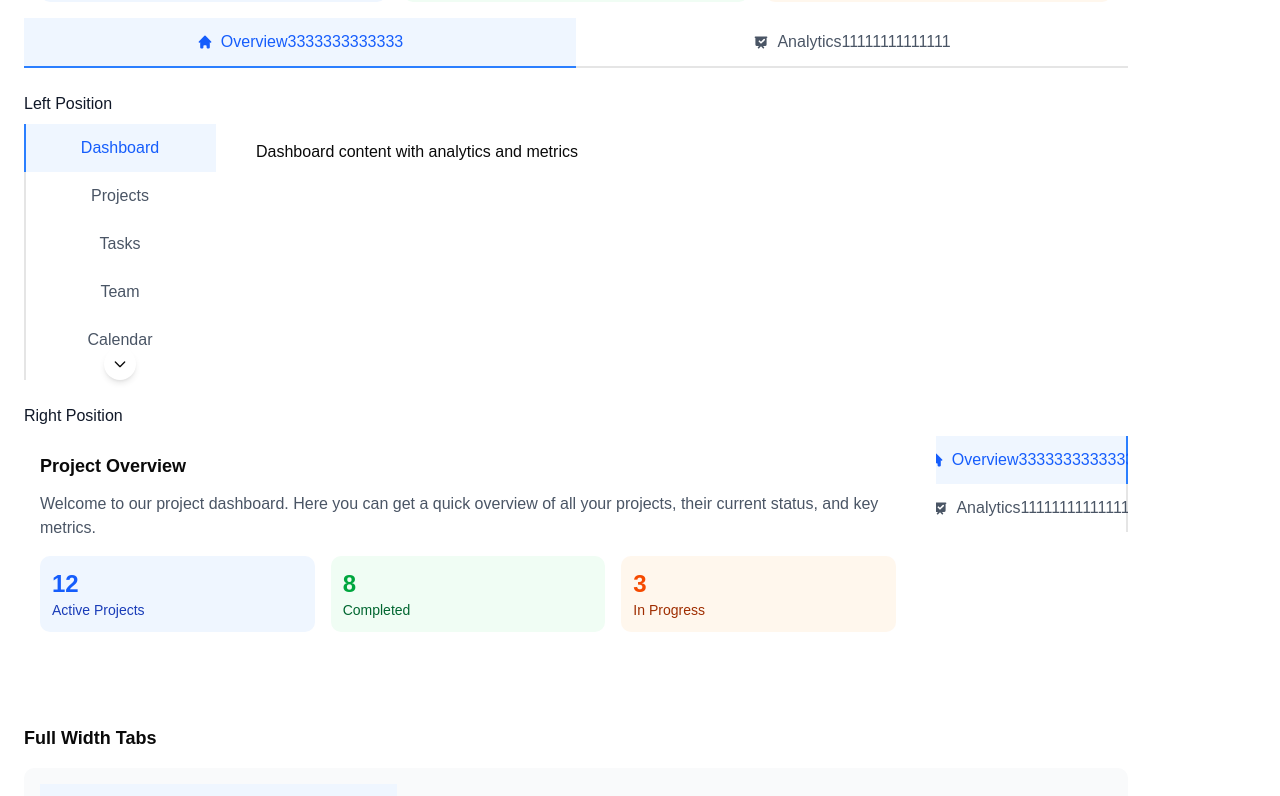
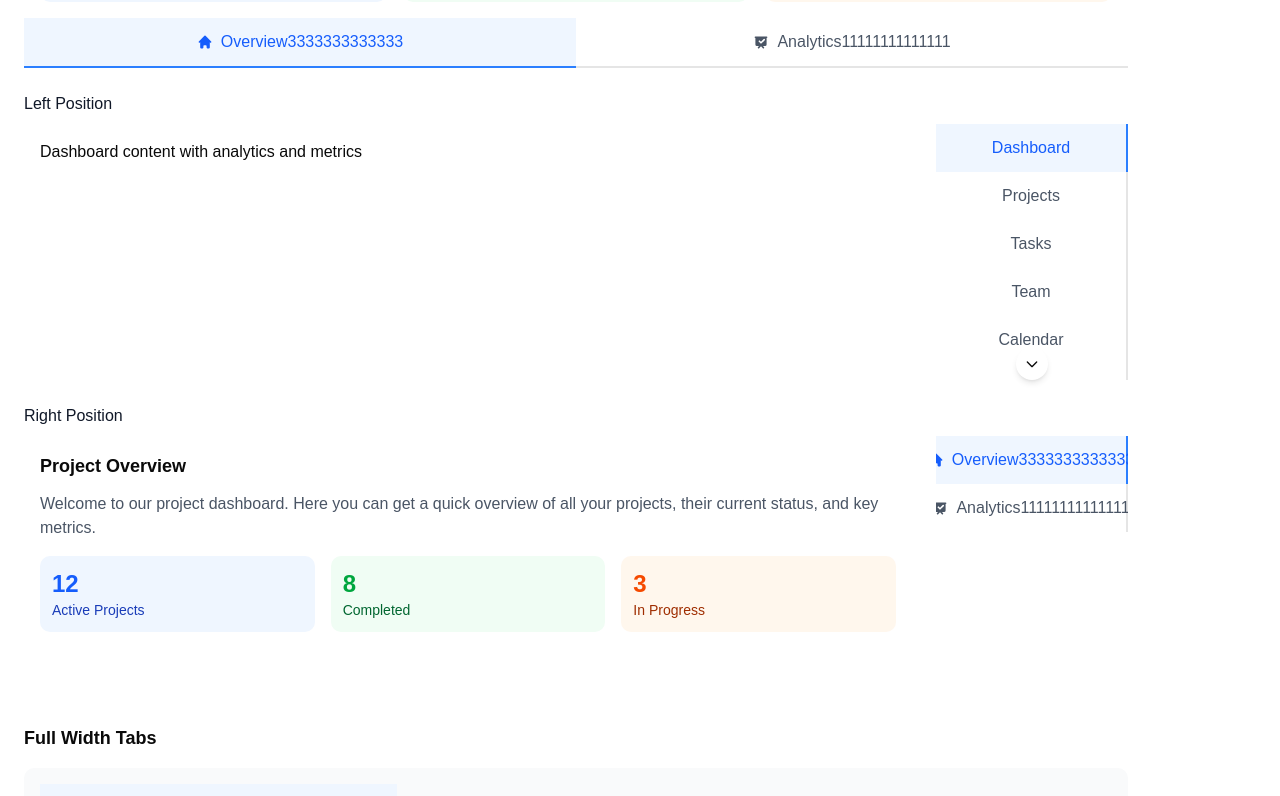
Before and after one commit to gholamreza-hasnzade/react-component-with-tailwind, a React (Vite) app: page / in a window 1280 px wide. Shown: the part 3064-3860 px from the top of the page. Built offline with nearby package versions, Linux system fonts and the light colour scheme; a web font is replaced by a local one.

Commit message:
feat tabs

```diff
--- a/src/components/atoms/tabs/tabs.example.tsx
+++ b/src/components/atoms/tabs/tabs.example.tsx
@@ -350,7 +350,7 @@ export const TabsExample = () => {
                 defaultActiveTab="overview"
                 variant="default"
                 size="md"
-                position="left"
+                position="right"
                 showScrollArrows={true}
               />
             </div>
```
